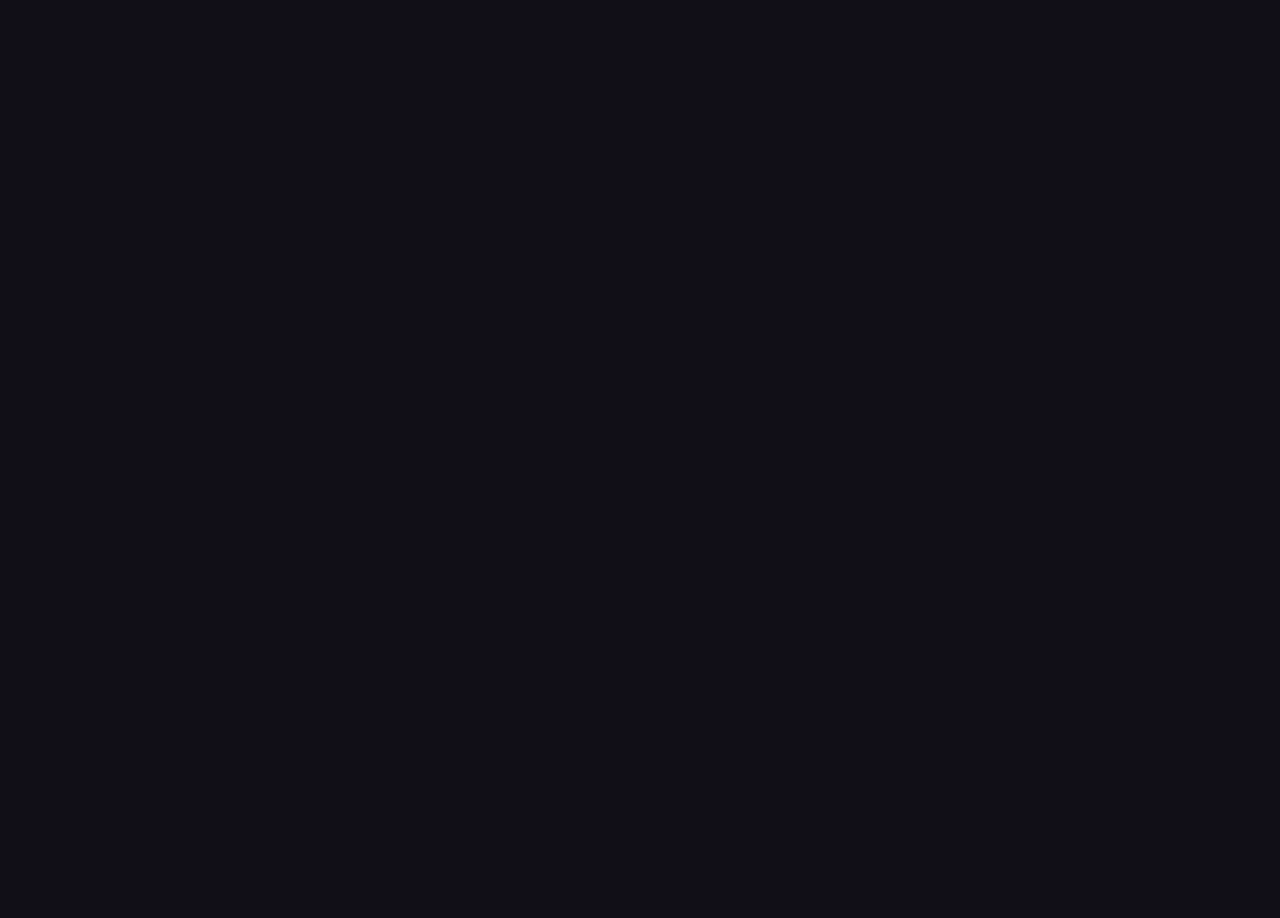
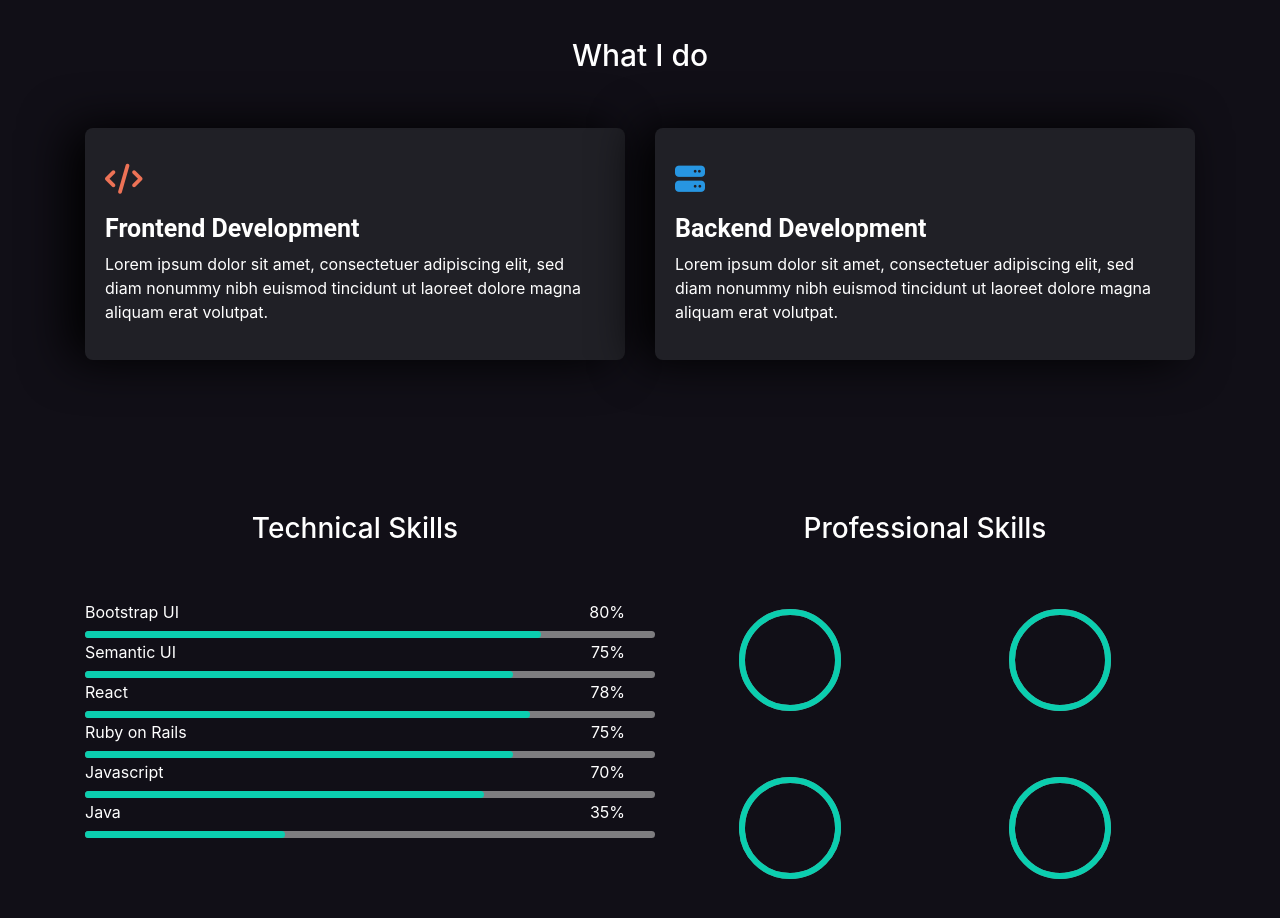
Before and after one commit to MarioR9/PortfolioV3, a React (Create React App) app: page / in a window 1280 px wide. Shown: the part 1200-2118 px from the top of the page. Before the commit the page ends 800 px from the top, so only its background shows below. Built offline with nearby package versions, Linux system fonts and the light colour scheme.

Commit message:
techicall skills progress bar and circles

```diff
--- a/src/App.js
+++ b/src/App.js
@@ -11,9 +11,9 @@ function App() {
   return (
     //single page application
     <div className="App">
-      {/* <Navigation/>
+      <Navigation/>
       <Home/>
-      <About/> */}
+      <About/>
       <Skills/>
       {/* <Experience/>
       <Portfolio/>  */}
--- a/src/components/Skills.jsx
+++ b/src/components/Skills.jsx
@@ -9,23 +9,99 @@ const Skills = () => {
             <div className='skills'>
             <Container>
                 <Row>
-                    <Col>
+                    <Col className='skills__col1'>
                     <h3>Technical Skills</h3>
                     <div>
                         <div className='skills__details'>
                             <div className='skills__info'>
-                                <p>javascript</p>
-                                <p>80%</p>
+                            <p>Bootstrap UI</p>
+                            <p>80%</p>
                             <div className='skills__progessbarback'>
-                                <div style={{width: "80%" }} className='skills__progessbar'></div>
+                            <div style={{width: "80%" }} className='skills__progessbar'></div>
+                            </div>
+                            </div>
+                            <div className='skills__info'>
+                            <p>Semantic UI</p>
+                            <p>75%</p>
+                            <div className='skills__progessbarback'>
+                            <div style={{width: "75%" }} className='skills__progessbar'></div>
+                            </div>
+                            </div>
+                            <div className='skills__info'>
+                            <p>React</p>
+                            <p>78%</p>
+                            <div className='skills__progessbarback'>
+                            <div style={{width: "78%" }} className='skills__progessbar'></div>
+                            </div>
+                            </div>
+                            <div className='skills__info'>
+                            <p>Ruby on Rails</p>
+                            <p>75%</p>
+                            <div className='skills__progessbarback'>
+                            <div style={{width: "75%" }} className='skills__progessbar'></div>
+                            </div>
+                            </div>
+                            <div className='skills__info'>
+                            <p>Javascript</p>
+                            <p>70%</p>
+                            <div className='skills__progessbarback'>
+                            <div style={{width: "70%" }} className='skills__progessbar'></div>
+                            </div>
+                            </div>
+                            <div className='skills__info'>
+                            <p>Java</p>
+                            <p>35%</p>
+                            <div className='skills__progessbarback'>
+                            <div style={{width: "35%" }} className='skills__progessbar'></div>
                             </div>
                             </div>
                         </div>
                     </div>
 
                     </Col>
-                    <Col>
+                    <Col className='skills__col2'>
                     <h3>Professional Skills</h3>
+                    <div>
+                        <Container>
+                            <Row>
+                                <Col>
+                                <div className='skills__circles'>
+                                    <svg viewBox="0 0 100 100" height='120'>
+                                    <circle cx="50" cy="50" r="40" stroke="#c7c6c699" stroke-width="5" fill-opacity="0" />
+                                    <circle cx="50" cy="50" r="40" stroke="#0bceaf" stroke-width="5" fill-opacity="0" />
+                                    </svg>
+                                </div>
+                                </Col>
+                                <Col>
+                                <div className='skills__circles'>
+                                    <svg viewBox="0 0 100 100" height='120'>
+                                    <circle cx="50" cy="50" r="40" stroke="#c7c6c699" stroke-width="5" fill-opacity="0" />
+                                    <circle cx="50" cy="50" r="40" stroke="#0bceaf" stroke-width="5" fill-opacity="0" />
+                                    </svg>
+                                    </div>
+                                </Col>
+                            </Row>
+                            <Row>
+                                <Col>
+                                <div className='skills__circles'>
+                                    <svg viewBox="0 0 100 100" height='120'>
+                                    <circle cx="50" cy="50" r="40" stroke="#c7c6c699" stroke-width="5" fill-opacity="0" />
+                                    <circle cx="50" cy="50" r="40" stroke="#0bceaf" stroke-width="5" fill-opacity="0" />
+                                    </svg>
+                                </div>
+                                </Col>
+                                <Col>
+                                <div className='skills__circles'>
+                                    <svg viewBox="0 0 100 100" height='120'>
+                                    <circle cx="50" cy="50" r="40" stroke="#c7c6c699" stroke-width="5" fill-opacity="0" />
+                                    <circle cx="50" cy="50" r="40" stroke="#0bceaf" stroke-width="5" fill-opacity="0" />
+                                    </svg>
+                                </div>
+                                </Col>
+                            </Row>
+                        </Container>
+
+                    </div>
                     </Col>
                 </Row>
             </Container>
--- a/src/css/Home.css
+++ b/src/css/Home.css
@@ -102,6 +102,7 @@
 
 @media screen and (max-width: 768px) {
     .home__col1 {
+        text-align: center;
         order: 1
     }
     .home__col2 {
--- a/src/css/Skills.css
+++ b/src/css/Skills.css
@@ -1,5 +1,10 @@
 .skills {
+    margin-top: 12%;
+    text-align: center;
     color: white;
+}
+.skills h3 {
+    margin-bottom: 10%;
 }
 .skills__info {
     display: flex;
@@ -16,11 +21,21 @@
     background: #0bceaf;
 }
 .skills__progessbarback {
-    background: rgba(199, 198, 198, 0.6);
+    background: #c7c6c699;
     position: absolute;
     width: 100%;
     height: 7px;
     margin: 30px 0 1px;
     border-radius: 10px;
-
 }
+.skills__circles {
+    margin-bottom: 20%;
+}
+@media screen and (max-width: 768px) {
+    .skills__col1 {
+        order: 1
+    }
+    .skills__col2 {
+        order: 2
+    }
+  }
```
